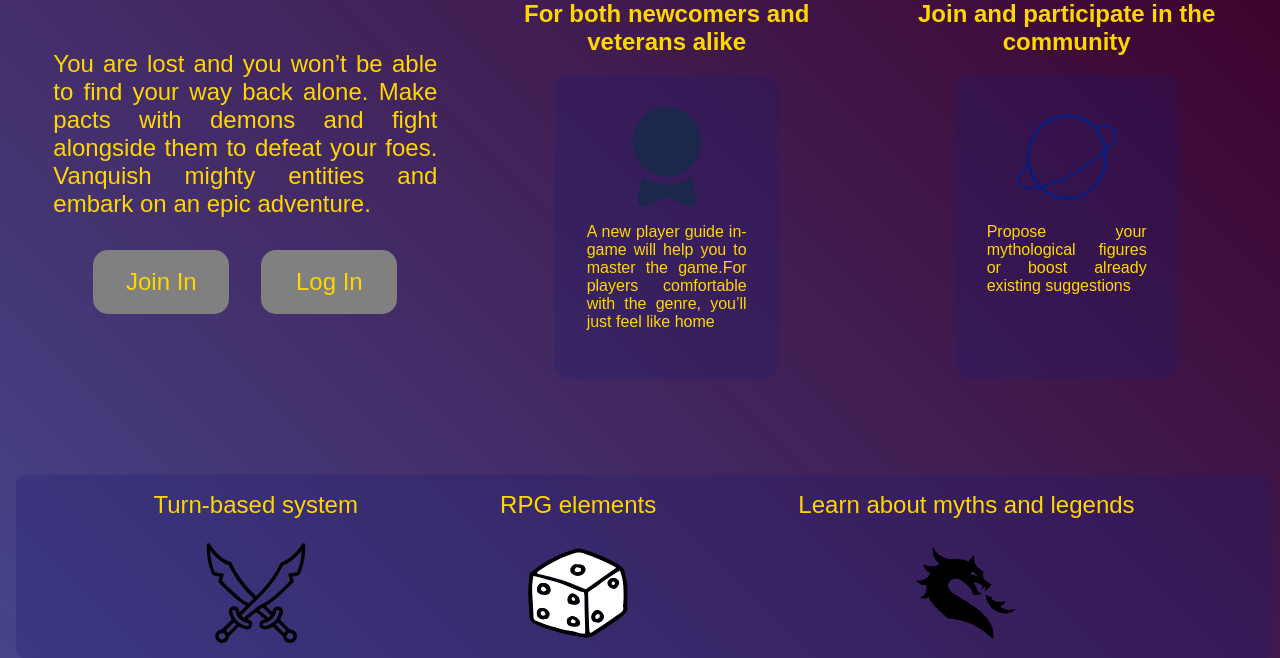
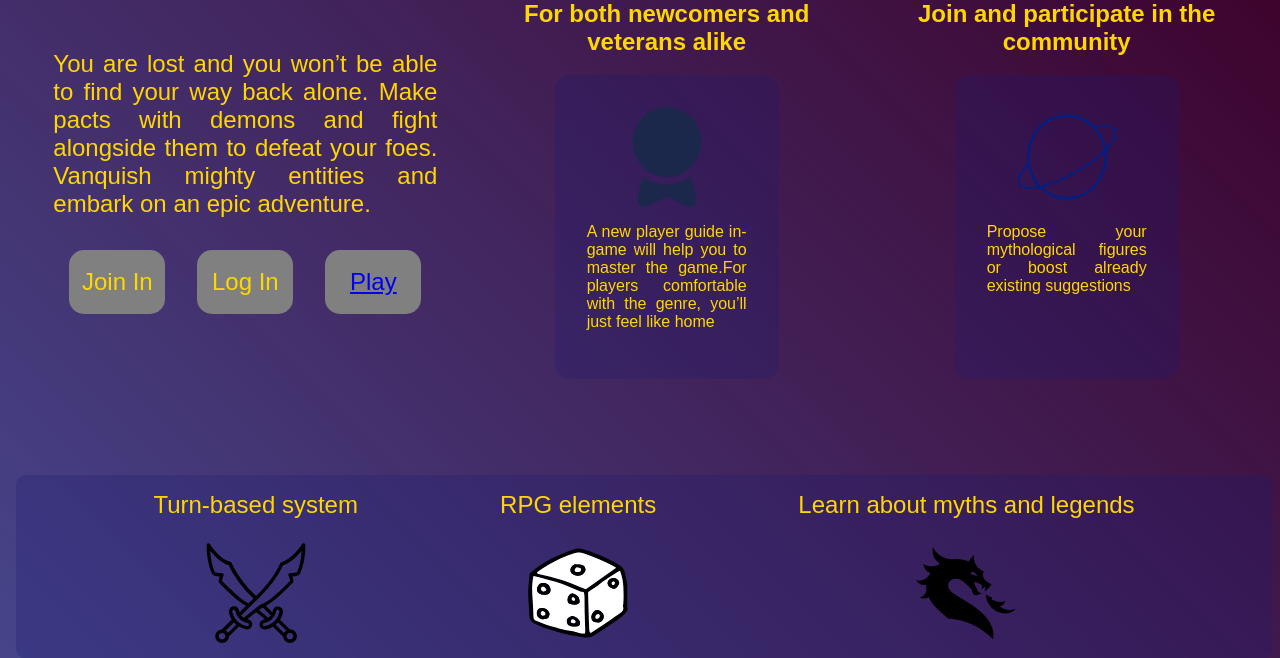
Before and after one commit to AnthonyWGit/AdFinemTemporis, a Symfony app: template templates/home/index.html.twig in a window 1280 px wide. Shown: the part 104-762 px from the top of the page. Run offline with Twig, Linux system fonts and the light colour scheme; the template is opened without the code that fills it, so the values that code supplies are empty; some libraries are stand-ins or nearby versions; some web fonts are replaced.

Commit message:
button to game

```diff
--- a/templates/home/index.html.twig
+++ b/templates/home/index.html.twig
@@ -15,6 +15,7 @@
         <div class="rowButtons">
             <a class="looksLikeAButtonGrey">Join In</a>
             <a class="looksLikeAButtonGrey">Log In</a>
+            <a href="{{path('game')}}" class="looksLikeAButtonGrey">Play</a>
         </div>
     </div>
 
```
